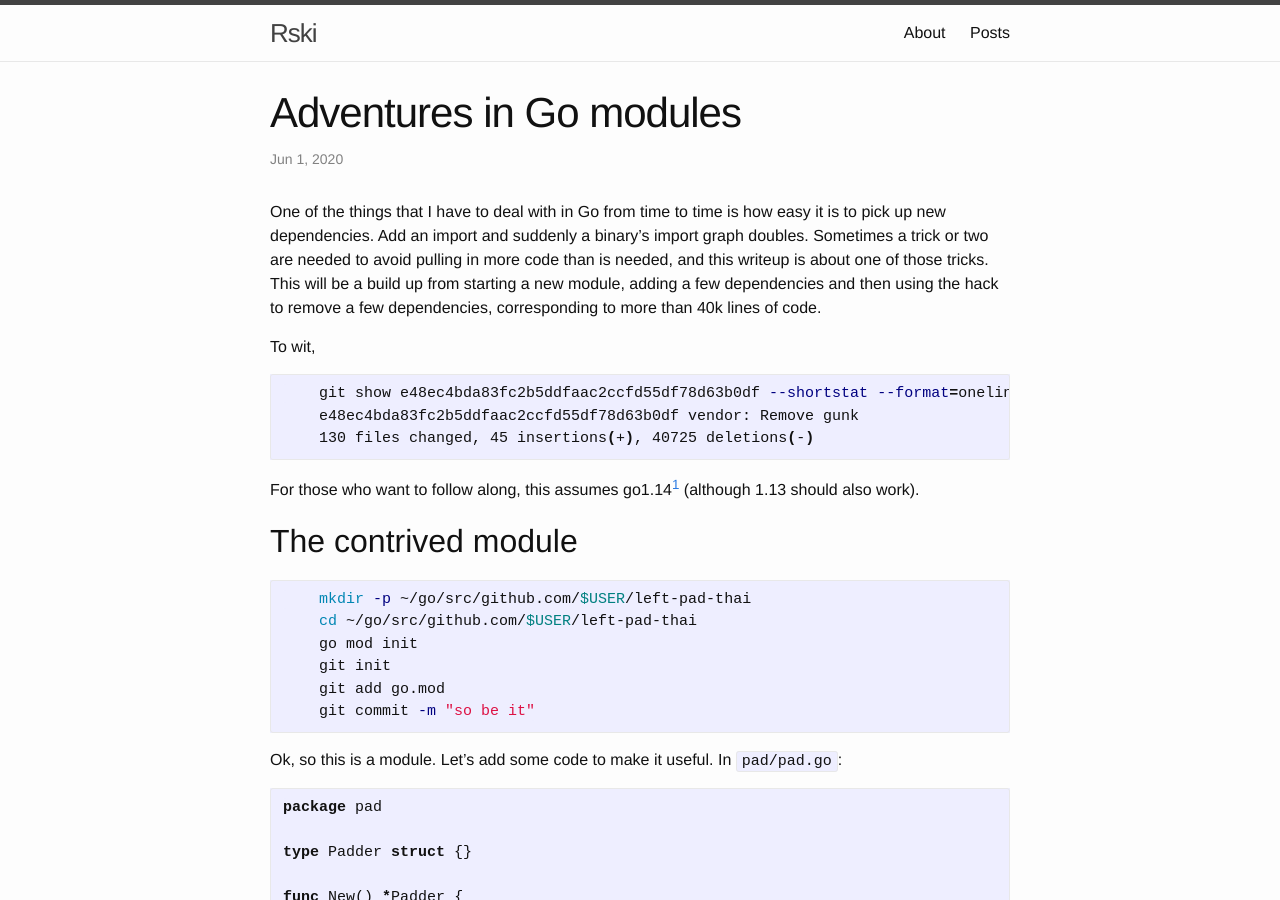
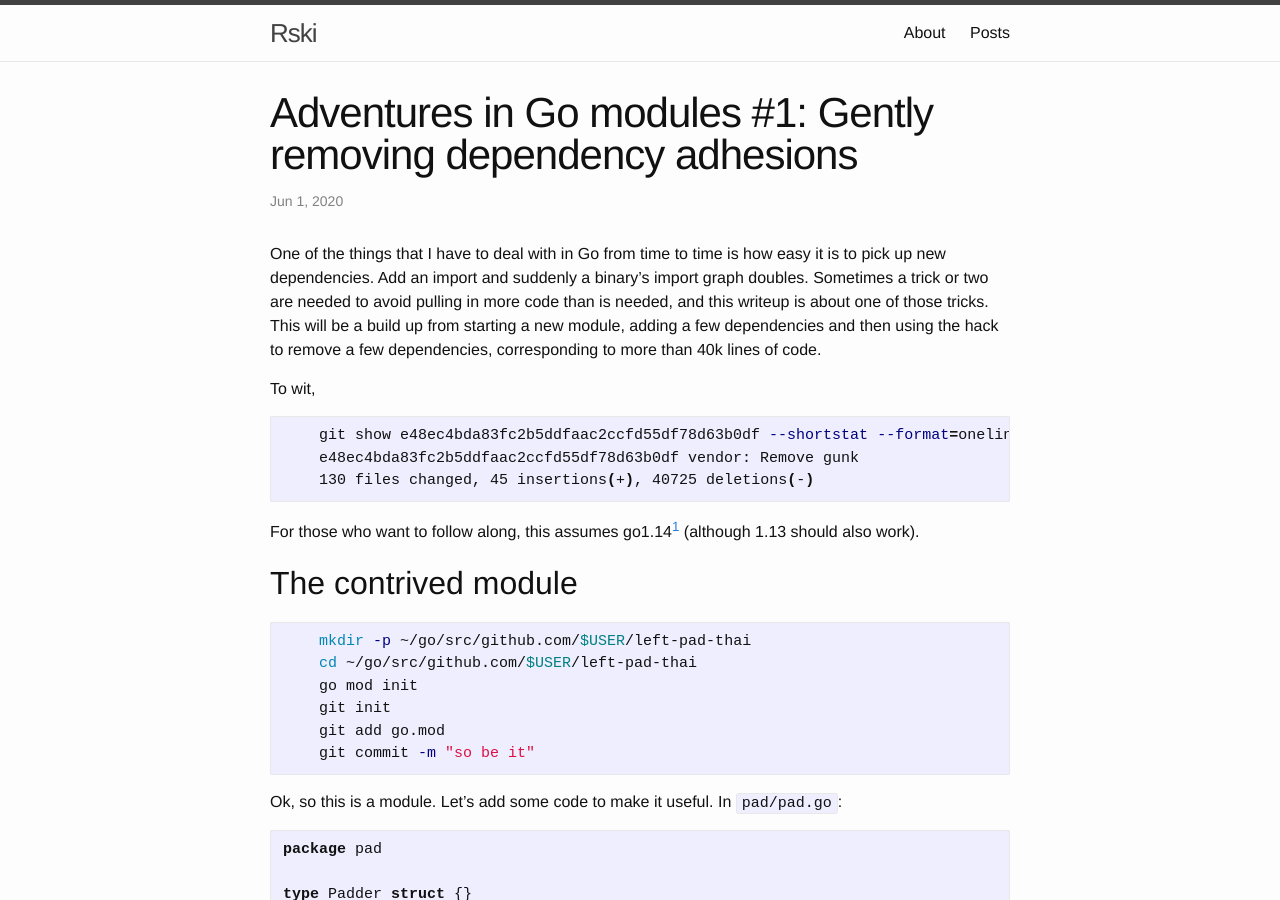
Before and after one commit to rski/rski.github.io, a Jekyll site: the page built from _posts/2020-06-01-go-modules-remove-deps.md, in a window 1280 px wide and 900 px high. Built offline with Jekyll 4.4.1, drawn with Linux system fonts in a browser that asks for light colours; our own code applies the rules of GitHub Pages for plain Markdown files.

Commit message:
fix title
: counts as trying to use a variable or something.

```diff
--- a/_posts/2020-06-01-go-modules-remove-deps.md
+++ b/_posts/2020-06-01-go-modules-remove-deps.md
@@ -1,5 +1,5 @@
 ---
-title: Adventures in Go modules #1: Gently removing dependency adhesions
+title: "Adventures  in Go modules #1: Gently removing dependency adhesions"
 ---
 
 One of the things that I have to deal with in Go from time to time is how easy it is to pick up new dependencies. Add an import and suddenly a binary's import graph doubles. Sometimes a trick or two are needed to avoid pulling in more code than is needed, and this writeup is about one of those tricks. This will be a build up from starting a new module, adding a few dependencies and then using the hack to remove a few dependencies, corresponding to more than 40k lines of code.
```
